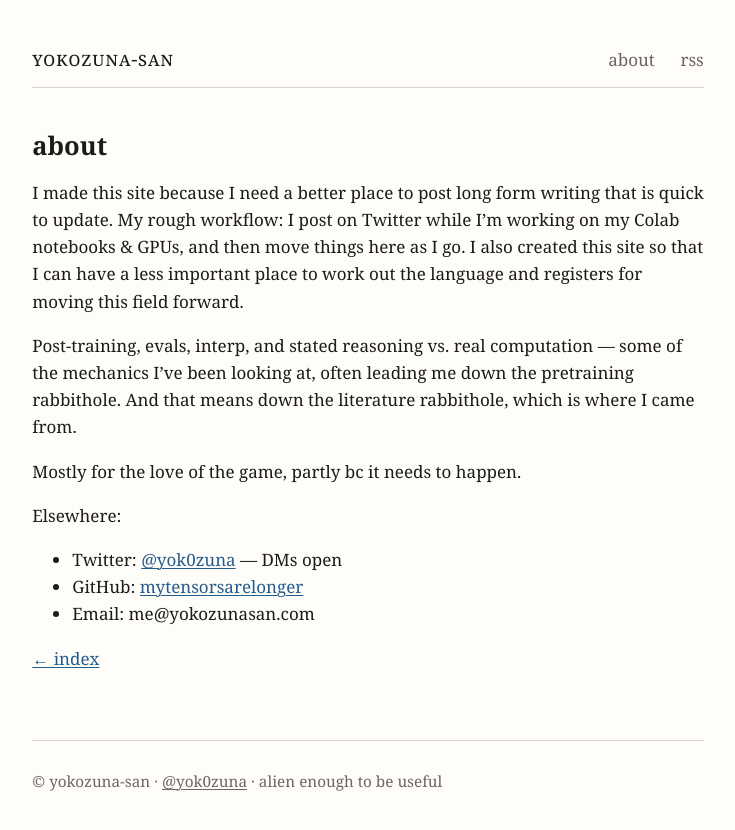
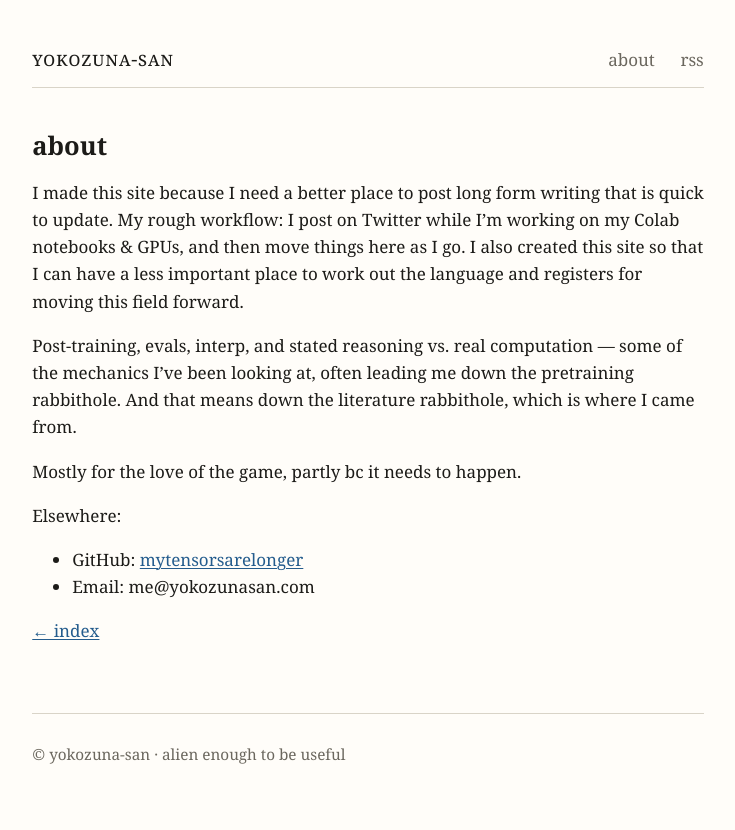
Before and after one commit to mytensorsarelonger/yokozunasan-site, a Jekyll site: the page built from about.md, in a window 1280 px wide. Shown: the top 830 px of the page, without its empty margins (272-1007 px from the left). Built offline with Jekyll 4.4.1, drawn with Linux system fonts in a browser that asks for light colours.

Commit message:
site: drop @yok0zuna twitter link

```diff
--- a/_layouts/default.html
+++ b/_layouts/default.html
@@ -27,7 +27,7 @@
     {{ content }}
   </main>
   <footer>
-    <p>© yokozuna-san · <a href="https://x.com/yok0zuna">@yok0zuna</a> · alien enough to be useful</p>
+    <p>© yokozuna-san · alien enough to be useful</p>
   </footer>
   {% if site.goatcounter %}
   <script data-goatcounter="https://{{ site.goatcounter }}.goatcounter.com/count" async src="//gc.zgo.at/count.js"></script>
--- a/about.md
+++ b/about.md
@@ -16,6 +16,5 @@ Mostly for the love of the game, partly bc it needs to happen.
 
 Elsewhere:
 
-- Twitter: [@yok0zuna](https://x.com/yok0zuna) — DMs open
 - GitHub: [mytensorsarelonger](https://github.com/mytensorsarelonger)
 - Email: me@yokozunasan.com
```
